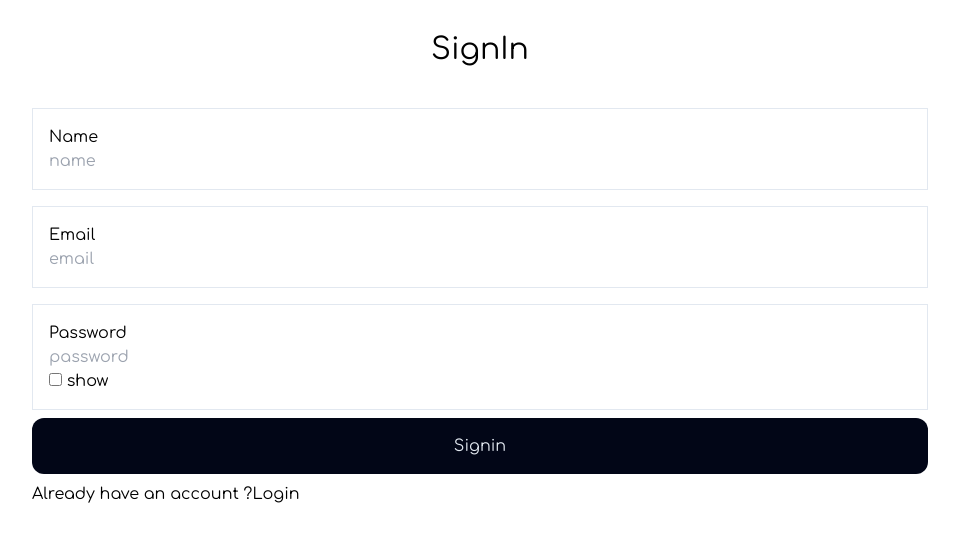
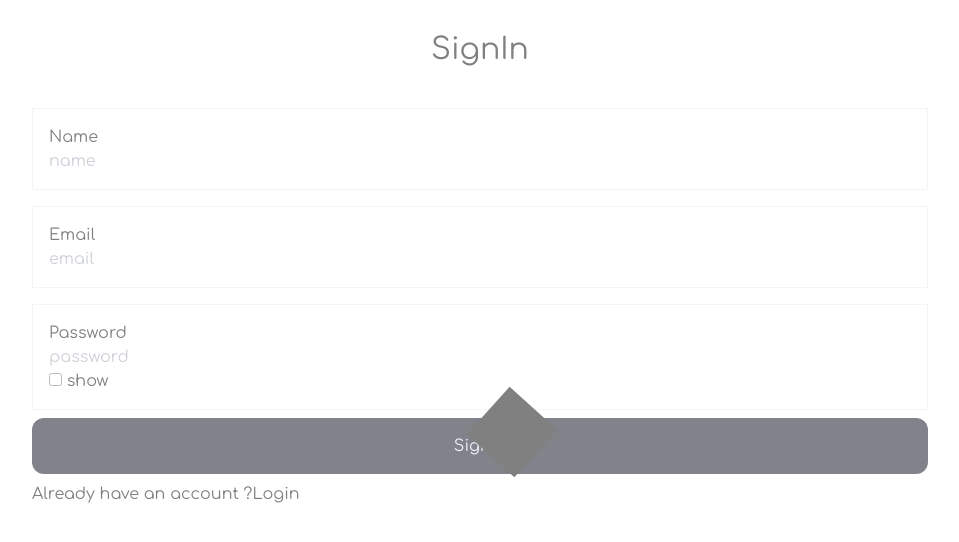
Before and after one commit to CrimsonRavenFeather/Track__it, a React (Create React App) app in the folder track-it/: page / in a window 1280 px wide. Both pictures are taken after a click on the button "Signin". Shown: the top 542 px of the page, without its empty margins (160-1119 px from the left). Built offline with nearby package versions, Linux system fonts and the light colour scheme; no server answers.

Commit message:
added loading animation in signin route

```diff
--- a/track-it/src/Component/Signin.js
+++ b/track-it/src/Component/Signin.js
@@ -1,16 +1,42 @@
-import React, { useContext, useState } from 'react'
+import React, { useContext, useRef, useState } from 'react'
 import { useNavigate } from 'react-router-dom'
 import { UserContext } from '../Context/Context'
+import gsap from 'gsap'
+import { useGSAP } from '@gsap/react'
+
+gsap.registerPlugin(useGSAP)
+
 
 export const Signin = () => {
     const userState = useContext(UserContext)
+    const [loading, setLoading] = useState(false)
     const [email, setEmail] = useState('')
     const [pwd, setPwd] = useState('')
     const [name, setName] = useState('')
     const navigate = useNavigate()
 
+    const loaderRef = useRef(null)
+    const animationRef = useRef(null);
+
+    const LoaderAnimation = () => {
+        animationRef.current = gsap.to(loaderRef.current, {
+            rotation: 360,
+            duration: 1.5,
+            ease: "linear",
+            repeat: -1, // Infinite repeat
+        });
+    }
+
+    const KillLoaderAnimation = () => {
+        if (animationRef.current) {
+            animationRef.current.kill(); // Stop the GSAP animation
+        }
+    }
+
     const handleSignIn = async () => {
         try {
+            setLoading(true)
+            LoaderAnimation()
             const response = await fetch('https://track-it-backend-crimsonravens-projects.vercel.app/signin', {
                 method: 'POST',
                 headers: {
@@ -30,6 +56,8 @@ export const Signin = () => {
                 navigate('/login')
             }
             else {
+                setLoading(false)
+                KillLoaderAnimation()
                 console.log('Error', result)
             }
         } catch (error) {
@@ -37,20 +65,19 @@ export const Signin = () => {
         }
     }
 
-    const toogleVisiblePwd = ()=>{
+    const toogleVisiblePwd = () => {
         let tar = document.getElementById('pwd1')
-        if(tar.type === 'password')
-        {
+        if (tar.type === 'password') {
             tar.type = 'text'
         }
-        else
-        {
+        else {
             tar.type = 'password'
         }
     }
 
     return (
-        <div className='h-screen'>
+        <div className={loading ? 'h-screen opacity-50' : 'h-screen'}>
+            <div ref={loaderRef} className={loading ? 'h-16 w-16 bg-black absolute left-2/4 top-2/4' : 'hidden'}></div>
             <div className='flex justify-center'>
                 <div className='flex flex-col justify-center' style={{ width: "70vw" }}>
                     <div className='text-3xl text-center p-8'>
@@ -67,7 +94,7 @@ export const Signin = () => {
                     <div className='p-4 border border-slate-200 my-2'>
                         <div>Password</div>
                         <input type="password" id='pwd1' className='w-full' placeholder='password' onChange={(e) => { setPwd(e.target.value) }} />
-                        <input type='checkbox' onClick={toogleVisiblePwd}/> show
+                        <input type='checkbox' onClick={toogleVisiblePwd} /> show
                     </div>
 
                     <button className='p-4 rounded-xl transition-colors text-slate-200 bg-slate-950 hover:text-slate-950 hover:bg-slate-200' onClick={handleSignIn}>Signin</button>
```
